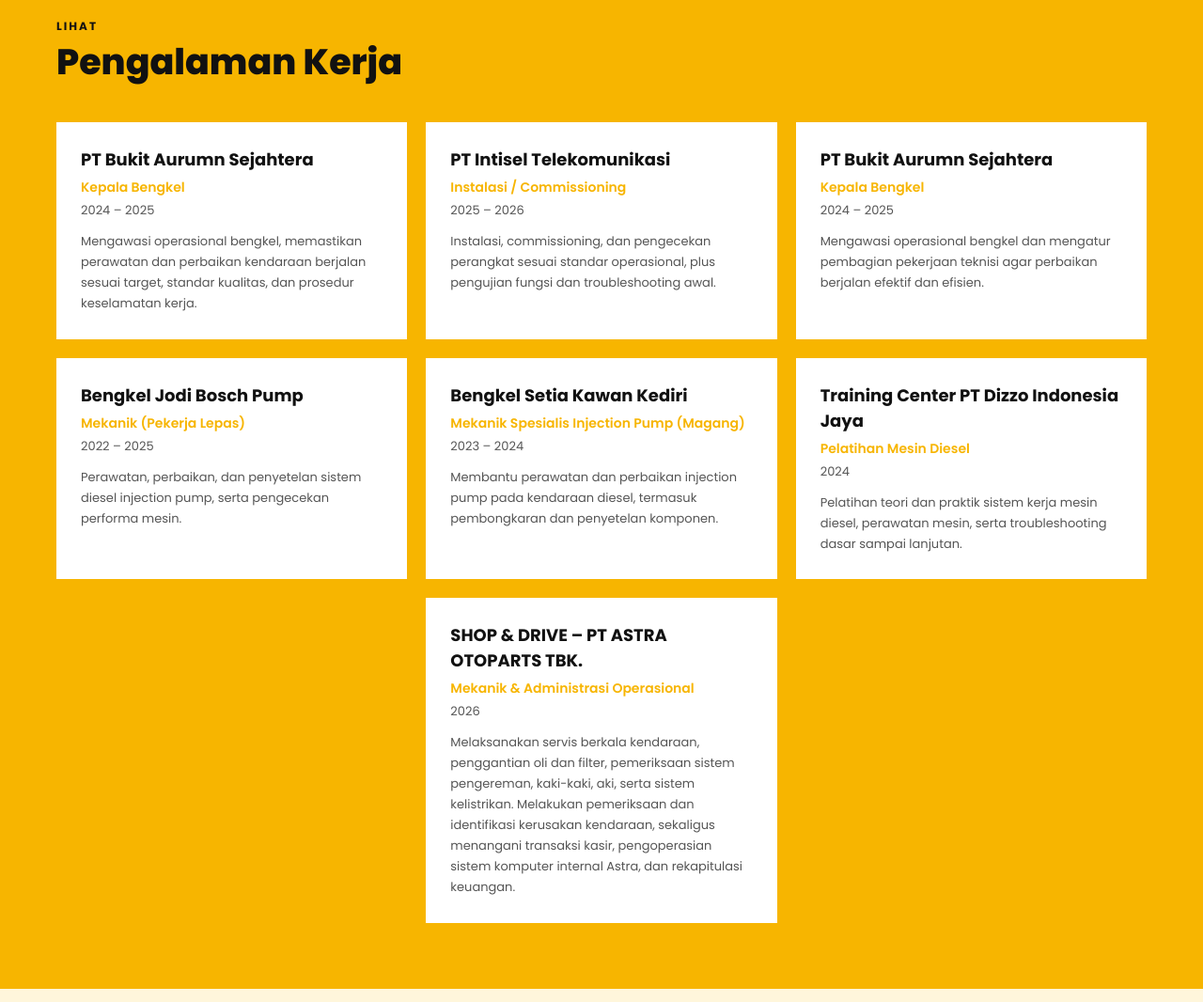
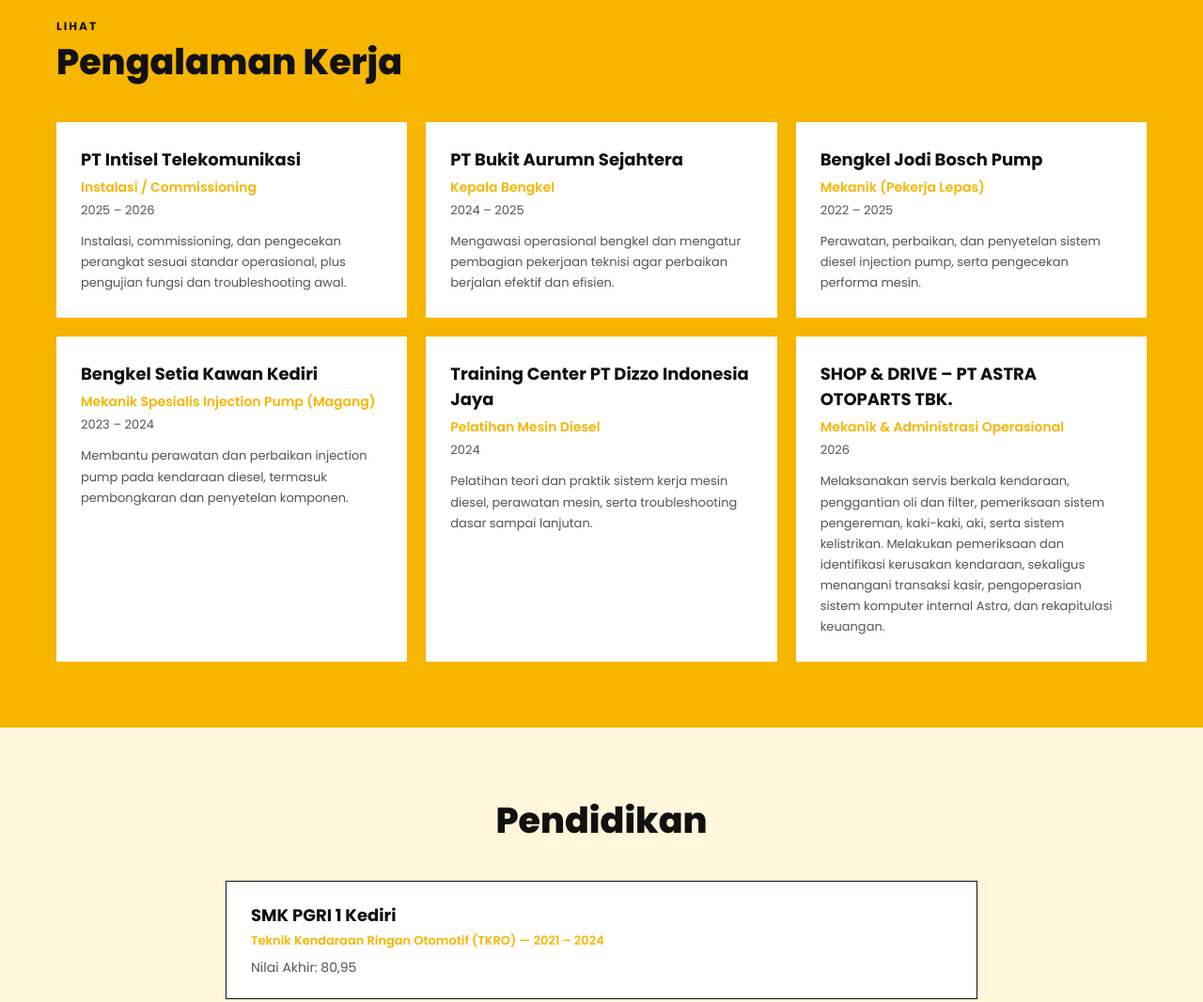
Before and after one commit to portfoliodava/webportfolio, a plain HTML site: page index.html in a window 1280 px wide. Shown: the part 1940-3006 px from the top of the page at 94% size. Drawn offline with Linux system fonts and the light colour scheme.

Commit message:
Update index.html

```diff
--- a/index.html
+++ b/index.html
@@ -128,16 +128,6 @@
     <h2>Pengalaman Kerja</h2>
     <div class="exp-grid">
       <div class="exp-card">
-        <h3>PT Bukit Aurumn Sejahtera</h3>
-        <p class="exp-role">Kepala Bengkel</p>
-        <p class="exp-period">2024 – 2025</p>
-        <p class="exp-desc">
-          Mengawasi operasional bengkel, memastikan perawatan dan perbaikan
-          kendaraan berjalan sesuai target, standar kualitas, dan prosedur
-          keselamatan kerja.
-        </p>
-      </div>
-      <div class="exp-card">
         <h3>PT Intisel Telekomunikasi</h3>
         <p class="exp-role">Instalasi / Commissioning</p>
         <p class="exp-period">2025 – 2026</p>
```
